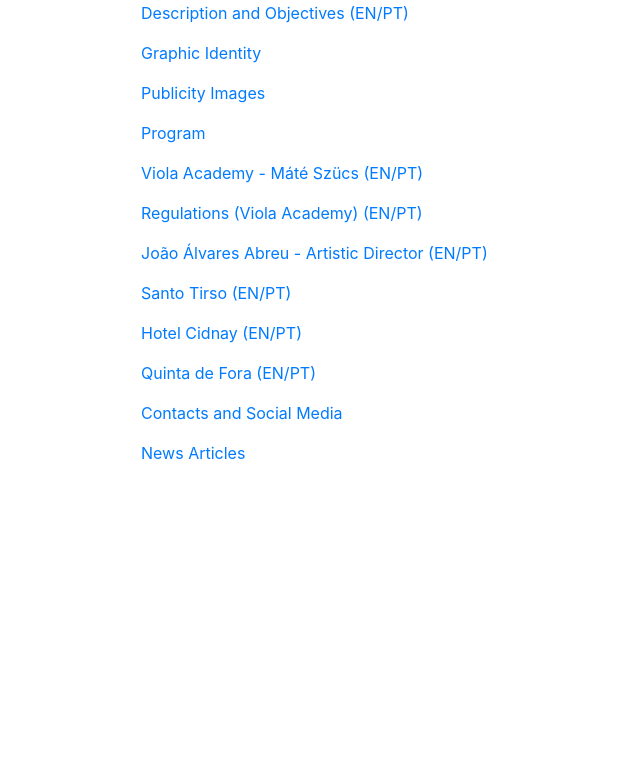
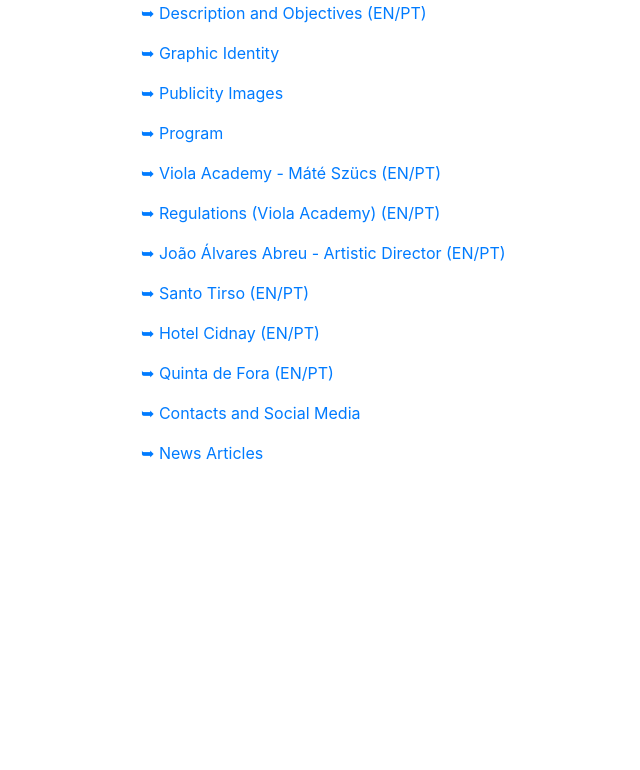
Before and after one commit to joaoabreu1420/presskit.cims, a website with bundled scripts: page index.html in a window 1280 px wide. Shown: the part 654-1424 px from the top of the page, without its empty margins (150-790 px from the left). Built offline with nearby package versions, Linux system fonts and the light colour scheme; files whose address does not match are found by name.

Commit message:
Update index.html

```diff
--- a/index.html
+++ b/index.html
@@ -57,20 +57,20 @@
         <div class="col-lg-8 mx-auto">
           <p class="lead"><a href="https://www.cims.pt/" target="_blank"><strong>➥ Official Website (www.cims.pt)</strong></a></p>
           <h2 align="center"><strong>***</strong></h2>
-          <p class="lead"><a href="pdf/pressrelease.pdf" target="_blank"><strong>PRESS RELEASE (PT)</strong></a></p>
+          <p class="lead"><a href="pdf/pressrelease.pdf" target="_blank"><strong>➥ PRESS RELEASE (PT)</strong></a></p>
           <h2 align="center"><strong>***</strong></h2>
-          <a class="nav-link" href="#description and objectives">Description and Objectives (EN/PT)</a>
-          <a class="nav-link" href="#graphic identity">Graphic Identity</a>
-          <a class="nav-link" href="#publicity images">Publicity Images</a>
-          <a class="nav-link" href="#program">Program</a>
-          <a class="nav-link" href="#viola academy">Viola Academy - Máté Szücs (EN/PT)</a>
-          <a class="nav-link" href="#regulations">Regulations (Viola Academy) (EN/PT)</a>
-          <a class="nav-link" href="#artistic director">João Álvares Abreu - Artistic Director (EN/PT)</a>
-          <a class="nav-link" href="#santo tirso">Santo Tirso (EN/PT)</a>
-          <a class="nav-link" href="#hotel cidnay">Hotel Cidnay (EN/PT)</a>
-          <a class="nav-link" href="#quinta de fora">Quinta de Fora (EN/PT)</a>
-          <a class="nav-link" href="#contacts and social media">Contacts and Social Media</a>
-          <a class="nav-link" href="#newsarticles">News Articles</a>
+          <a class="nav-link" href="#description and objectives">➥ Description and Objectives (EN/PT)</a>
+          <a class="nav-link" href="#graphic identity">➥ Graphic Identity</a>
+          <a class="nav-link" href="#publicity images">➥ Publicity Images</a>
+          <a class="nav-link" href="#program">➥ Program</a>
+          <a class="nav-link" href="#viola academy">➥ Viola Academy - Máté Szücs (EN/PT)</a>
+          <a class="nav-link" href="#regulations">➥ Regulations (Viola Academy) (EN/PT)</a>
+          <a class="nav-link" href="#artistic director">➥ João Álvares Abreu - Artistic Director (EN/PT)</a>
+          <a class="nav-link" href="#santo tirso">➥ Santo Tirso (EN/PT)</a>
+          <a class="nav-link" href="#hotel cidnay">➥ Hotel Cidnay (EN/PT)</a>
+          <a class="nav-link" href="#quinta de fora">➥ Quinta de Fora (EN/PT)</a>
+          <a class="nav-link" href="#contacts and social media">➥ Contacts and Social Media</a>
+          <a class="nav-link" href="#newsarticles">➥ News Articles</a>
 
         </div>
       </div>
@@ -97,7 +97,7 @@
           <p align="justify">Finally, the event will assume a vocation of social responsibility, by establishing a partnership with a reference entity, in Portugal, in the childcare for children suffering abuse, to provide, within the program, awareness building amongst the younger generations to the importance of music in their recovery for life.</p>
           <p align="justify">CIMS is seeking to stand in the national and international panorama of the events of artistic and cultural valorization, with a regular character.</p>
           <p class="lead"></p>
-          <p class="lead"><a href="pdf/cims.pdf" target="_blank"><strong>PT</strong></a></p>
+          <p class="lead"><a href="pdf/cims.pdf" target="_blank"><strong>➥ PT</strong></a></p>
           <p class="lead"></p>
           <h2 align="center"><strong>***</strong></h2>
           <p class="lead"></p>
@@ -200,7 +200,7 @@
           <p align="justify">Since 2018, he has been the Professor of Viola at the Geneva University of Music in Switzerland.</p>
           <p align="justify">In 2020, he got his PhD Diploma and became Doctor of Arts.</p>
           <p class="lead"></p>
-          <p class="lead"><a href="pdf/pressrelease.pdf" target="_blank"><strong>PT</strong></a></p>
+          <p class="lead"><a href="pdf/pressrelease.pdf" target="_blank"><strong>➥ PT</strong></a></p>
           <p class="lead"></p>
           <h2 align="center"><strong>***</strong></h2>
           <p class="lead"></p>
@@ -240,8 +240,8 @@
 
           <h2>Regulations (Viola Academy)</h2>
           <p class="lead"></p>
-          <p class="lead"><a href="pdf/applicationregulations.pdf" target="_blank"><strong>EN</strong> | Application Regulations</a></p>
-          <p class="lead"><a href="pdf/regulamentodeinscricao.pdf" target="_blank"><strong>PT</strong> | Regulamento de Inscrição</a></p>
+          <p class="lead"><a href="pdf/applicationregulations.pdf" target="_blank"><strong>➥ EN</strong> | Application Regulations</a></p>
+          <p class="lead"><a href="pdf/regulamentodeinscricao.pdf" target="_blank"><strong>➥ PT</strong> | Regulamento de Inscrição</a></p>
           <p class="lead"></p>
           <h2 align="center"><strong>***</strong></h2>
           <p class="lead"></p>
@@ -270,7 +270,7 @@
           <p align="justify">João made part of several orchestras, such as the Portuguese Youth Orchestra (where he was the leader of the viola section), the Slovak Youth Orchestra (also as the leader of the section), the Zurich Youth Symphony Orchestra, among others.</p>
           <p align="justify">João Abreu is the Author and Artistic Director of Cidnay International Masterclass Series, Caminhos de Camilo - artistic fusion initiatives, and the Founder / President of FAMART - Associação Cultural e Artística Juvenil, in Portugal.</p>
           <p class="lead"></p>
-          <p class="lead"><a href="pdf/pressrelease.pdf" target="_blank"><strong>PT</strong></a></p>
+          <p class="lead"><a href="pdf/pressrelease.pdf" target="_blank"><strong>➥ PT</strong></a></p>
           <p class="lead"></p>
           <h2 align="center"><strong>***</strong></h2>
           <p class="lead"></p>
@@ -296,7 +296,7 @@
           <p align="justify">Santo Tirso can also be proud of having a living heritage of musical ensembles, folklore and theater groups, dance academies, numerous local cultural spaces and festivities. There are several plastic artists who were born or currently reside in this city, amongst whom we name Tomaz Pelayo and José Cavadas, in addition to a vast group of great photographers.</p>
           <p align="justify">It hosts annually an International Guitar Festival.</p>
           <p class="lead"></p>
-          <p class="lead"><a href="pdf/santotirso.pdf" target="_blank"><strong>PT</strong></a></p>
+          <p class="lead"><a href="pdf/santotirso.pdf" target="_blank"><strong>➥ PT</strong></a></p>
           <p class="lead"></p>
           <h2 align="center"><strong>***</strong></h2>
           <p class="lead"></p>
```
